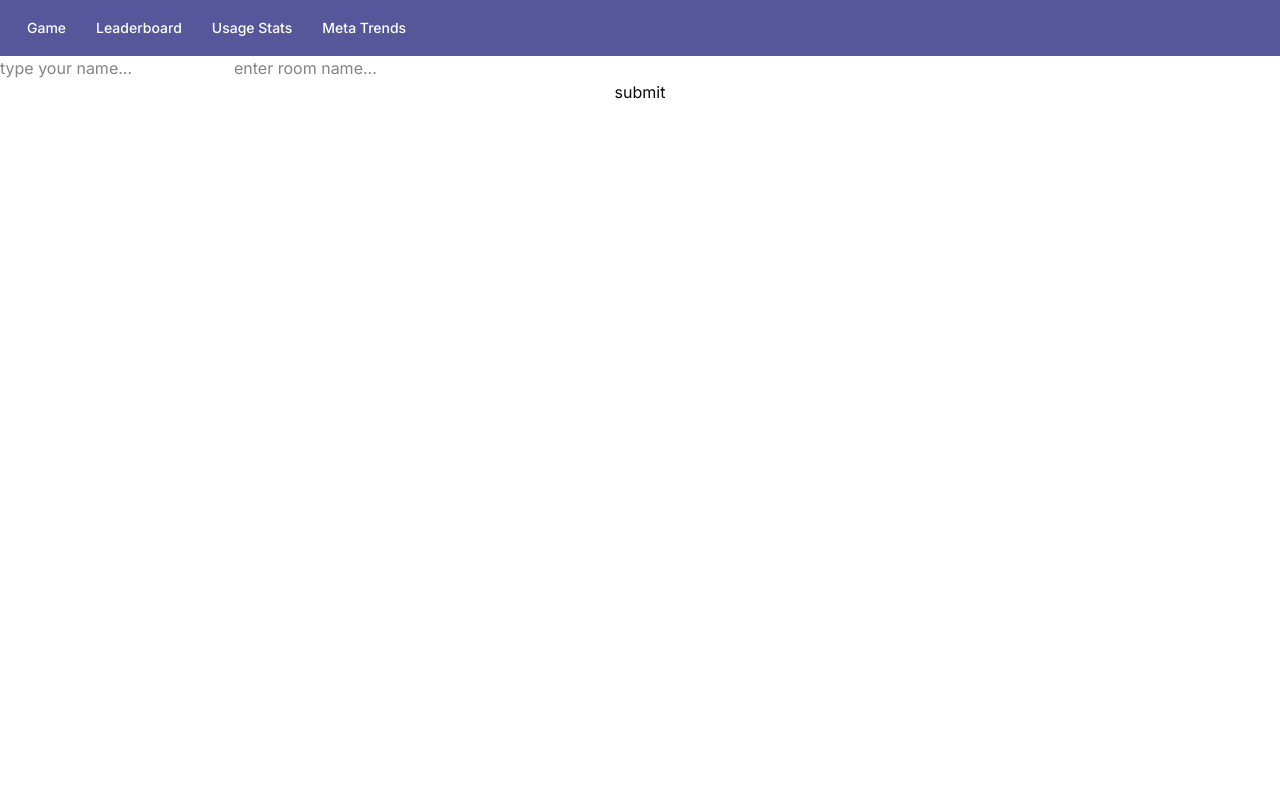
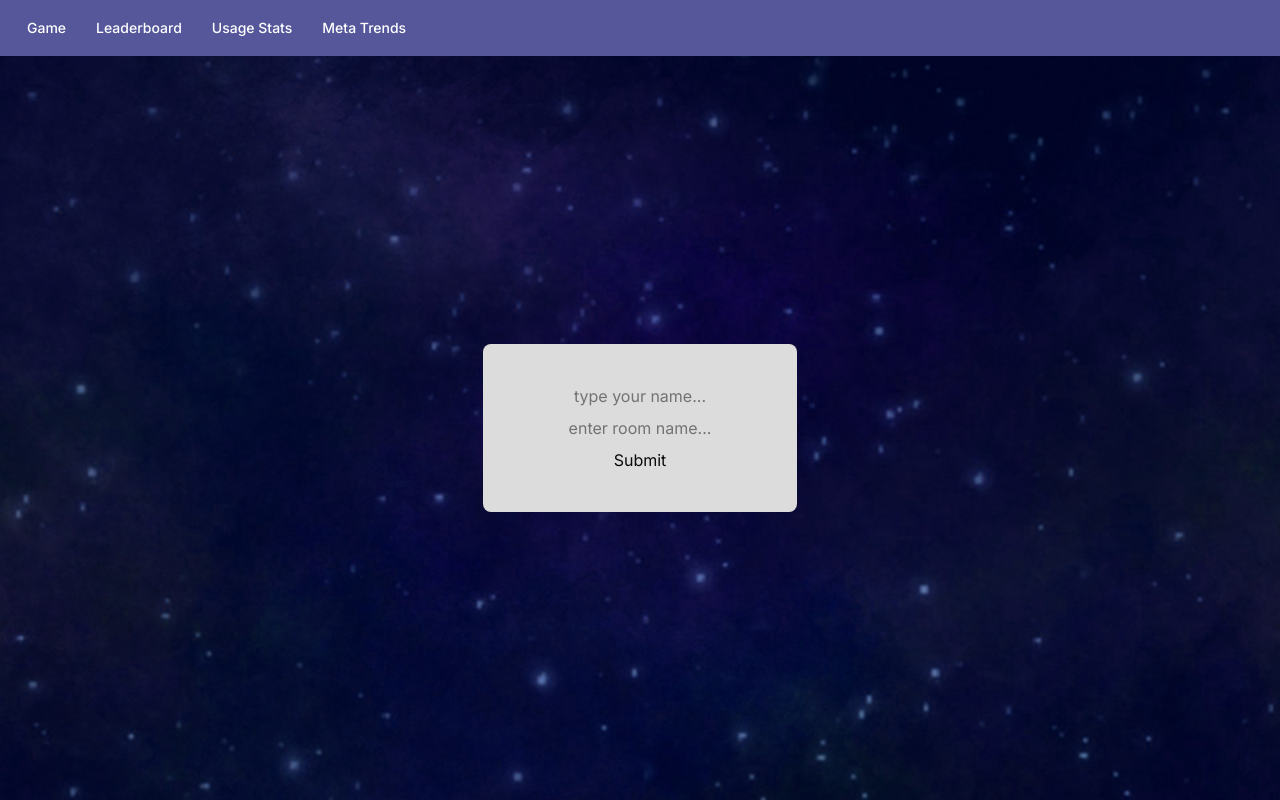
Before and after one commit to ZhaiDavid/PokemonHigherOrLower, a Next.js app in the folder pokemon_higher_or_lower/: page /multiplayer/form in a window 1280 px wide. Built offline with nearby package versions, Linux system fonts and the light colour scheme.

Commit message:
Small visual update for /multiplayer/form page. Still need to figure out adding formats to this page.

```diff
--- /dev/null
+++ b/pokemon_higher_or_lower/app/multiplayer/form/page.css
@@ -0,0 +1,36 @@
+/* General Page Formatting */
+html,
+body {
+    height: 100%;
+    margin: 0;
+}
+
+.box {
+    display: flex;
+    flex-flow: column;
+    height: 100%;
+}
+
+.content-container {
+    flex-grow: 1;
+    flex-shrink: 1;
+    flex-basis: auto;
+
+    display: flex;
+    flex-flow: column;
+    justify-content: center;
+    align-items: center;
+
+    background: url("/bg-starfield.jpg");
+    background-size: cover;
+    background-repeat: repeat-x;
+}
+
+.form-container {
+    display: flex;
+    flex-flow: column;
+    justify-content: center;
+    align-items: center;
+
+    background-color: gainsboro;
+}
--- a/pokemon_higher_or_lower/app/multiplayer/form/page.js
+++ b/pokemon_higher_or_lower/app/multiplayer/form/page.js
@@ -1,33 +1,45 @@
 "use client";
-import { useState} from "react";
+import { useState } from "react";
 import { useRouter } from 'next/navigation';
 
+import "./page.css"
+
 export default function Page() {
-  const[userName, setUserName] = useState("");
-  const[roomName, setRoomName] = useState("");
+  const [userName, setUserName] = useState("");
+  const [roomName, setRoomName] = useState("");
   const router = useRouter();
 
   function submit() {
     const query = new URLSearchParams({ roomName, userName }).toString();
     router.push(`/multiplayer?${query}`);
   }
+
+  // TODO: Have to change some logic to figure out how we work out modes for this?
   return (
     <>
-      <form>
-        <input type = "text"
-               placeholder = "type your name..."
-               onChange = {(event) => {
-                          setUserName(event.target.value);
-                          }}/>
-        <input type = "text"
-               placeholder = "enter room name..."
-               onChange = {(event) => {
-                          setRoomName(event.target.value);
-                          }}/>
-      </form>
-      <button onClick = {submit}>
-        submit
-      </button>
+      <div className="box">
+        <div className="content-container">
+          <div className="form-container p-10 rounded-md">
+            <form className="flex flex-col items-center">
+              <input type="text"
+                placeholder="type your name..."
+                className="text-center"
+                onChange={(event) => {
+                  setUserName(event.target.value);
+                }} />
+              <input type="text"
+                placeholder="enter room name..."
+                className="mt-2 text-center"
+                onChange={(event) => {
+                  setRoomName(event.target.value);
+                }} />
+            </form>
+            <button className="mt-2" onClick={submit}>
+              Submit
+            </button>
+          </div>
+        </div>
+      </div>
     </>
   )
 }
```
